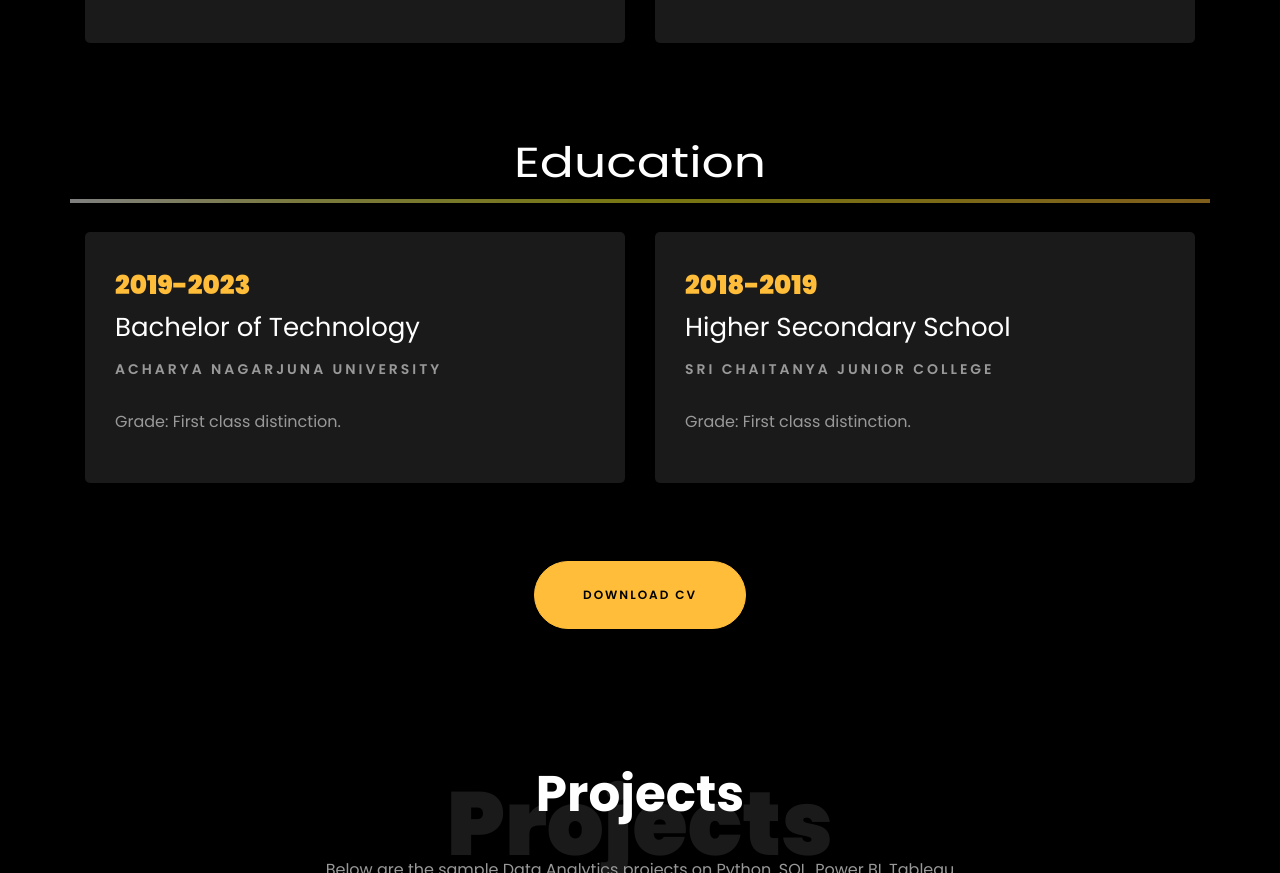
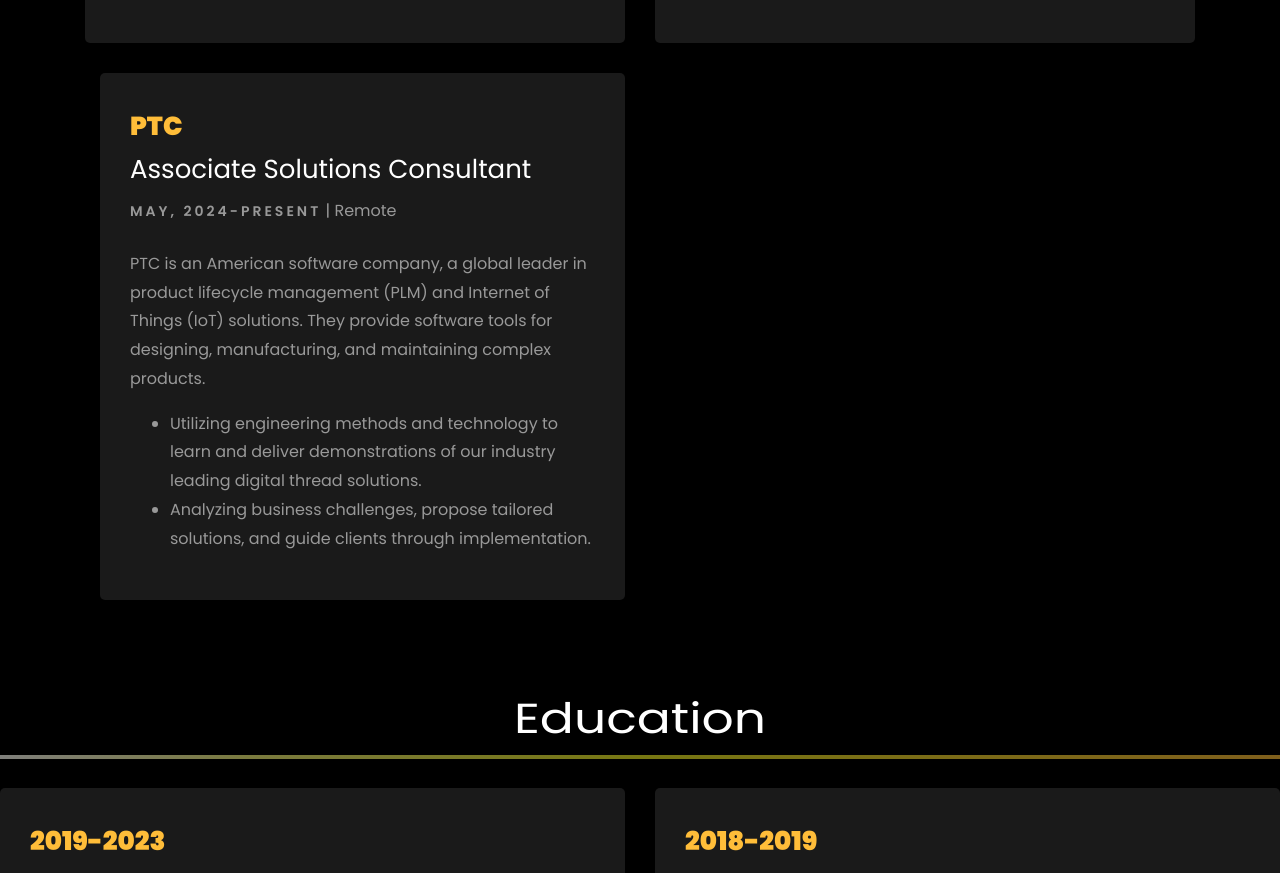
Before and after one commit to MPraveenKumar97/MPraveenKumar97.github.io, a plain HTML site: page index.html in a window 1280 px wide. Shown: the part 2599-3472 px from the top of the page. Drawn offline with Linux system fonts and the light colour scheme; animation ran at ten frames a second; files whose address does not match are found by name.

Commit message:
Update index.html

```diff
--- a/index.html
+++ b/index.html
@@ -351,6 +351,22 @@
 
 				</div>
 			</div>
+<div class="col-md-6">
+					<div class="resume-wrap ftco-animate">
+						<span class="date">PTC</span>
+						<h2>Associate Solutions Consultant</h2>
+						<span class="position">May, 2024-Present</span>
+						<span class="mt-4">| Remote</span>
+						<p class="mt-4">PTC is an American software company, a global leader in product lifecycle management (PLM) and Internet of Things (IoT) solutions. They provide software tools for designing, manufacturing, and maintaining complex products.
+							<ul>
+								<li>Utilizing engineering methods and technology to learn and deliver demonstrations of our industry leading digital thread solutions.</li>
+								<li>Analyzing business challenges, propose tailored solutions, and guide clients through implementation.</li>
+							</ul>
+						</p>
+					</div>
+
+				</div>
+			</div>
 
 		<br>
 		<br>
```
